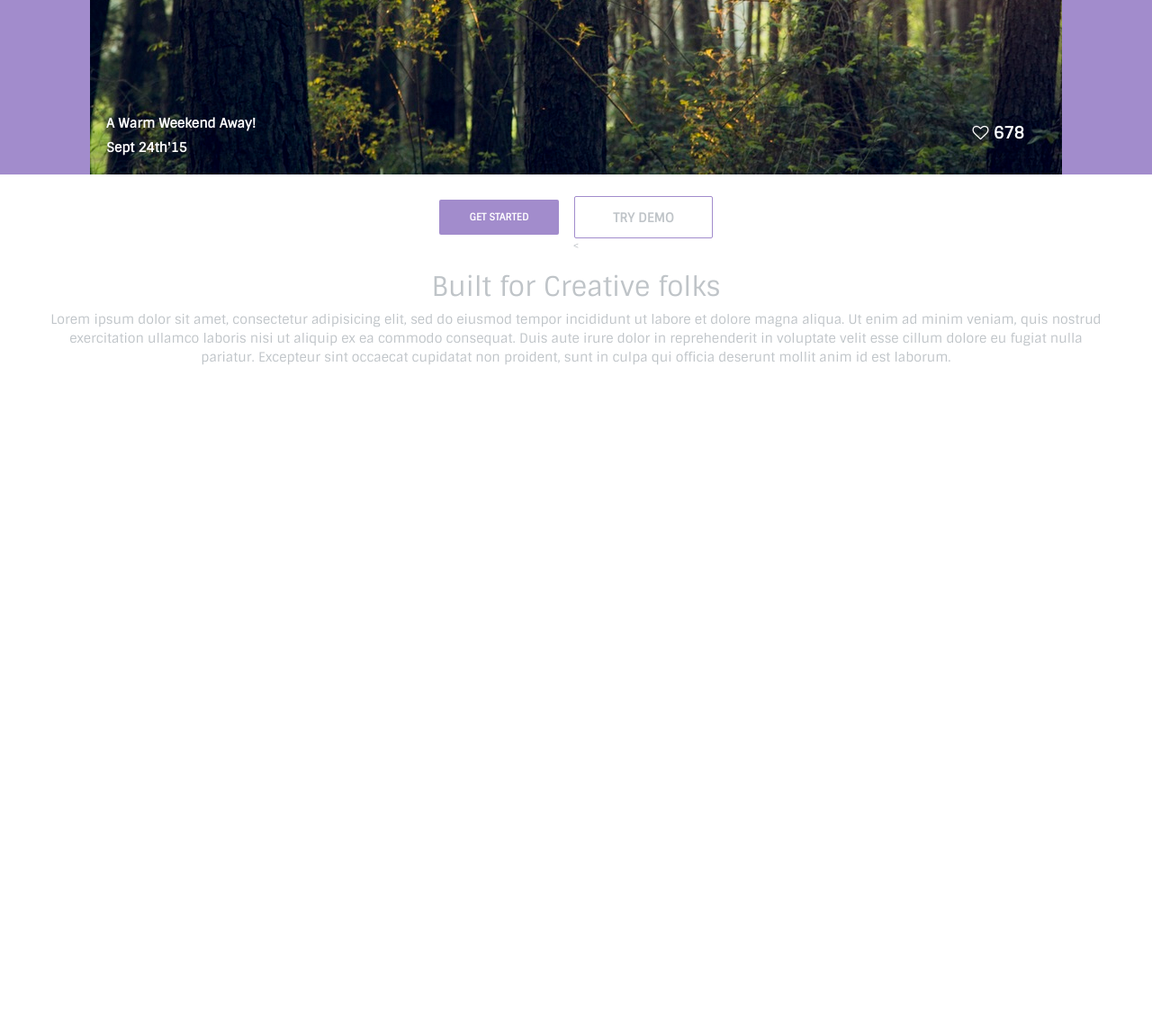
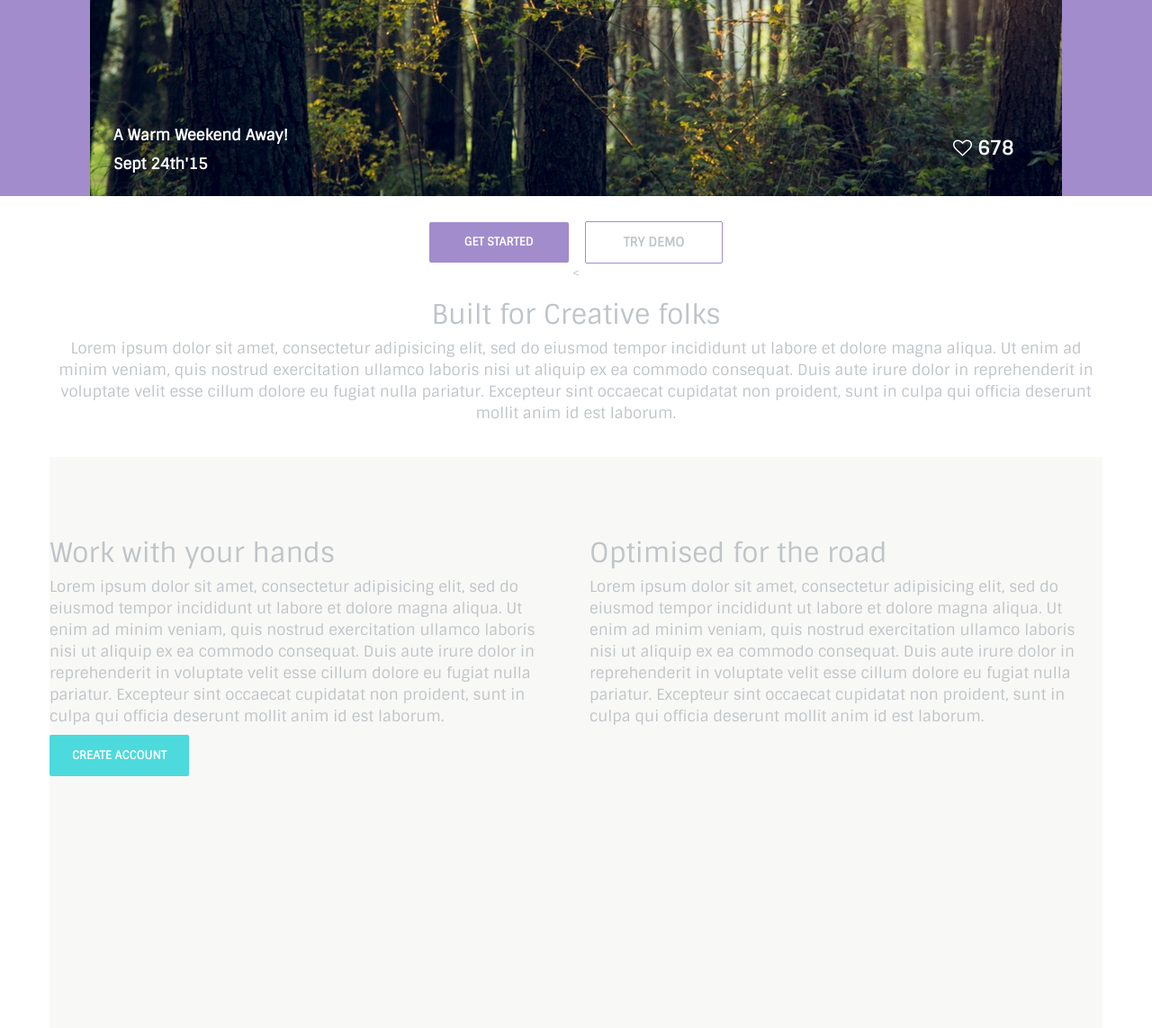
Before and after one commit to nishantmadu/builder.io, a plain HTML site: page index.html in a window 1280 px wide. Shown: the part 800-1943 px from the top of the page at 90% size. Before the commit the page ends 1238 px from the top, so only its background shows below. Drawn offline with nearby package versions, Linux system fonts and the light colour scheme.

Commit message:
features slide

```diff
--- a/css/src/app.scss
+++ b/css/src/app.scss
@@ -1,4 +1,5 @@
 @import "theme",
         "common",
         "landing",
-        "intro";
+        "intro",
+        "features";
--- a/css/src/common.scss
+++ b/css/src/common.scss
@@ -1,9 +1,9 @@
 body {
 font-family: 'Sintony', sans-serif;
 color: $dark-font-color;
-font-size: 1.2em;
   }
   .btn-solid {
+    background-color: $primary-color;
     font-weight: bold;
     color: $light-font-color;
     border-radius: 2px;
@@ -16,6 +16,7 @@ font-size: 1.2em;
 }
 
 .btn-ouline {
+
 color: $dark-font-color;
 border-radius: 2px;
 text-transform: uppercase;
--- /dev/null
+++ b/css/src/features.scss
@@ -0,0 +1,4 @@
+#features {
+  background-color: #F8F8F6;
+  padding: 5em 0em 20em;
+}
--- a/index.html
+++ b/index.html
@@ -52,5 +52,24 @@
       Duis aute irure dolor in reprehenderit in voluptate velit esse cillum dolore eu fugiat nulla pariatur.
       Excepteur sint occaecat cupidatat non proident, sunt in culpa qui officia deserunt mollit anim id est laborum.</p>
   </section>
+<section id="features" class="container">
+    <div class="row">
+      <div class="col-sm-6">
+        <h2>Work with your hands</h2>
+        <p>Lorem ipsum dolor sit amet, consectetur adipisicing elit, sed do eiusmod tempor incididunt ut labore et dolore magna aliqua.
+          Ut enim ad minim veniam, quis nostrud exercitation ullamco laboris nisi ut aliquip ex ea commodo consequat.
+          Duis aute irure dolor in reprehenderit in voluptate velit esse cillum dolore eu fugiat nulla pariatur.
+          Excepteur sint occaecat cupidatat non proident, sunt in culpa qui officia deserunt mollit anim id est laborum.</p>
+          <a href="#" class="btn btn-solid">Create Account</a>
+      </div>
+      <div class="col-sm-6">
+        <h2>Optimised for the road</h2>
+        <p>Lorem ipsum dolor sit amet, consectetur adipisicing elit, sed do eiusmod tempor incididunt ut labore et dolore magna aliqua.
+          Ut enim ad minim veniam, quis nostrud exercitation ullamco laboris nisi ut aliquip ex ea commodo consequat.
+          Duis aute irure dolor in reprehenderit in voluptate velit esse cillum dolore eu fugiat nulla pariatur.
+          Excepteur sint occaecat cupidatat non proident, sunt in culpa qui officia deserunt mollit anim id est laborum.</p>
+      </div>
+    </div>
+</section>
  </body>
 </html>
```
Also changed, not shown: css/app.css, 1 other file.
